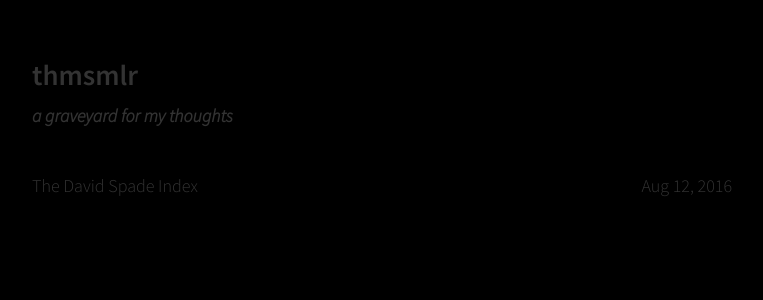
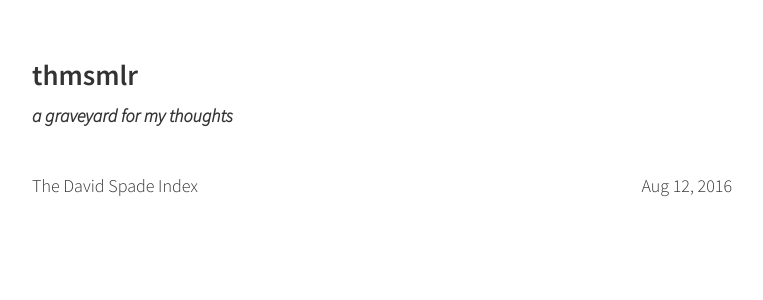
Before and after one commit to thmsmlr/thmsmlr.github.io, a Jekyll site: the page built from index.html, in a window 1280 px wide. Shown: the top 300 px of the page, without its empty margins (258-1021 px from the left). Built offline with Jekyll 4.4.1, drawn with Linux system fonts in a browser that asks for light colours.

Commit message:
revert change

```diff
--- a/css/main.scss
+++ b/css/main.scss
@@ -34,7 +34,6 @@ html, body {
     font-size: $base-font-size;
     color: $text-color;
     line-height: 1.6;
-    background: black;
 }
 
 h1, h2, h3, h4, h5 {
```
